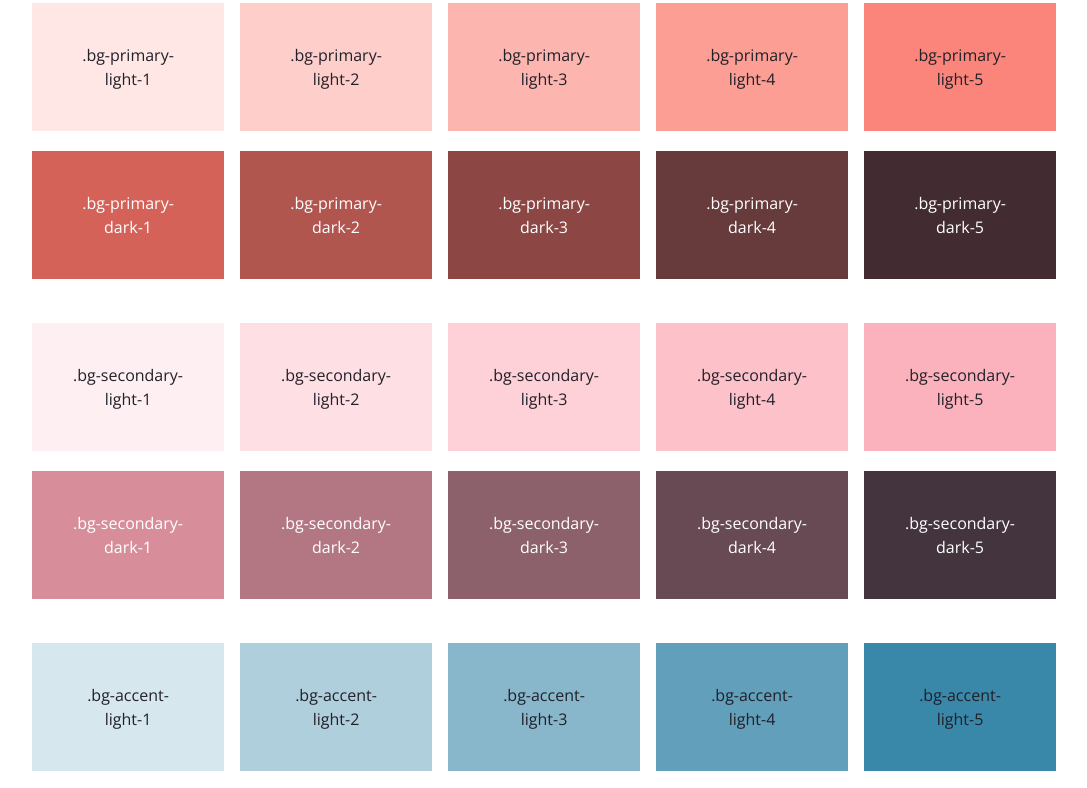
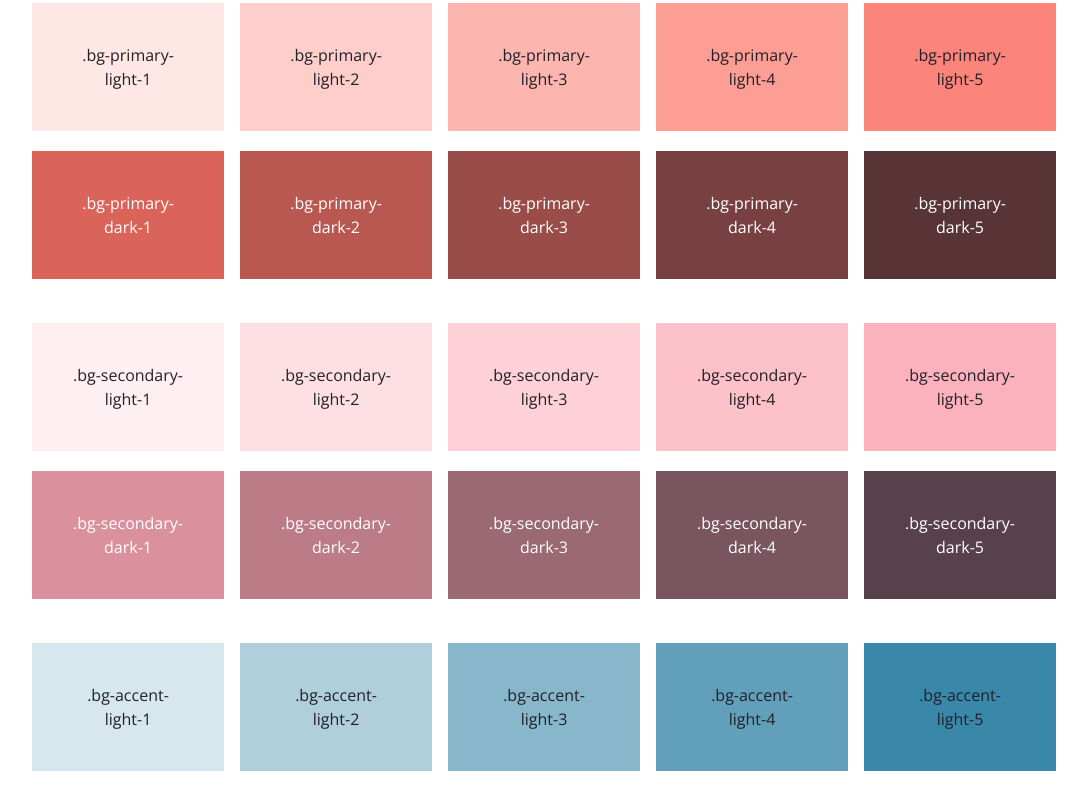
Before and after one commit to MolFramework/mol.color, a website: page docs/index.html in a window 1280 px wide. Shown: the part 780-1568 px from the top of the page, without its empty margins (96-1183 px from the left). Drawn offline with nearby package versions, Linux system fonts and the light colour scheme.

Commit message:
var for color variations on background and borders added

```diff
--- a/scss/_background.scss
+++ b/scss/_background.scss
@@ -2,14 +2,16 @@
 	.bg-#{$name} {
 		background: $bg-color;
 	}
+	@if $m-array-background-color-variations == true {
 		@for $i from 1 through 5 {
 			.bg-#{$name}-light-#{$i} {
 				background: mix($bg-color, $m-background, $i*17);
 				color: $m-color;
 			}
 			.bg-#{$name}-dark-#{$i} {
-			background: mix($m-color, $bg-color, $i*17);
+				background: mix($m-color, $bg-color, $i*15);
 				color: $m-background;
 			}
 		}
 	}
+}
--- a/scss/_border.scss
+++ b/scss/_border.scss
@@ -7,13 +7,13 @@
 	.border-#{$name} {
 		border-color: $border-color;
 	}
-	@if $m-array-border-colors-variations == true {
+	@if $m-array-border-color-variations == true {
 		@for $i from 1 through 5 {
 			.border-#{$name}-light-#{$i} {
 				border-color: mix($border-color, $m-background, $i*19);
 			}
 			.border-#{$name}-dark-#{$i} {
-				border-color: mix($m-color, $border-color, $i*15);
+				border-color: mix($m-color, $border-color, $i*17);
 			}
 		}
 	}
--- a/scss/_vars.scss
+++ b/scss/_vars.scss
@@ -74,12 +74,13 @@ $m-switch-color-off:        $m-background;
 $m-switch-color-on:         $m-background;
 
 // color
+$m-array-background-color-variations: true;
 $m-array-background-colors:
   (primary,   $m-primary),
   (secondary, $m-secondary),
   (accent,    $m-accent);
 
-$m-array-border-colors-variations: true;
+$m-array-border-color-variations: true;
 $m-array-border-colors:
   (primary,   $m-primary),
   (secondary, $m-secondary),
```
Also changed, not shown: dist/color.min.css, docs/color.css, 2 other files. Lines whose indentation alone changed are shown as unchanged.
